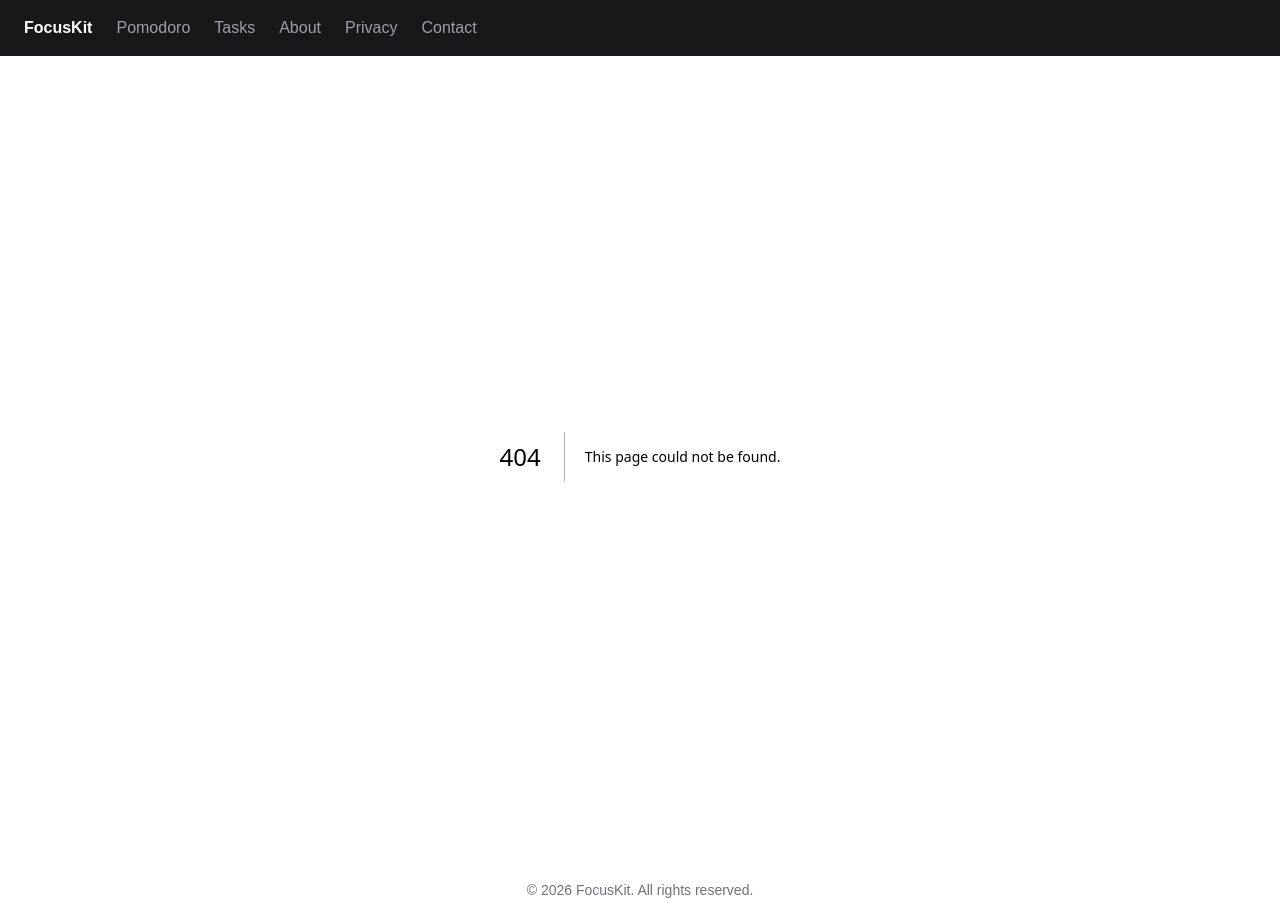
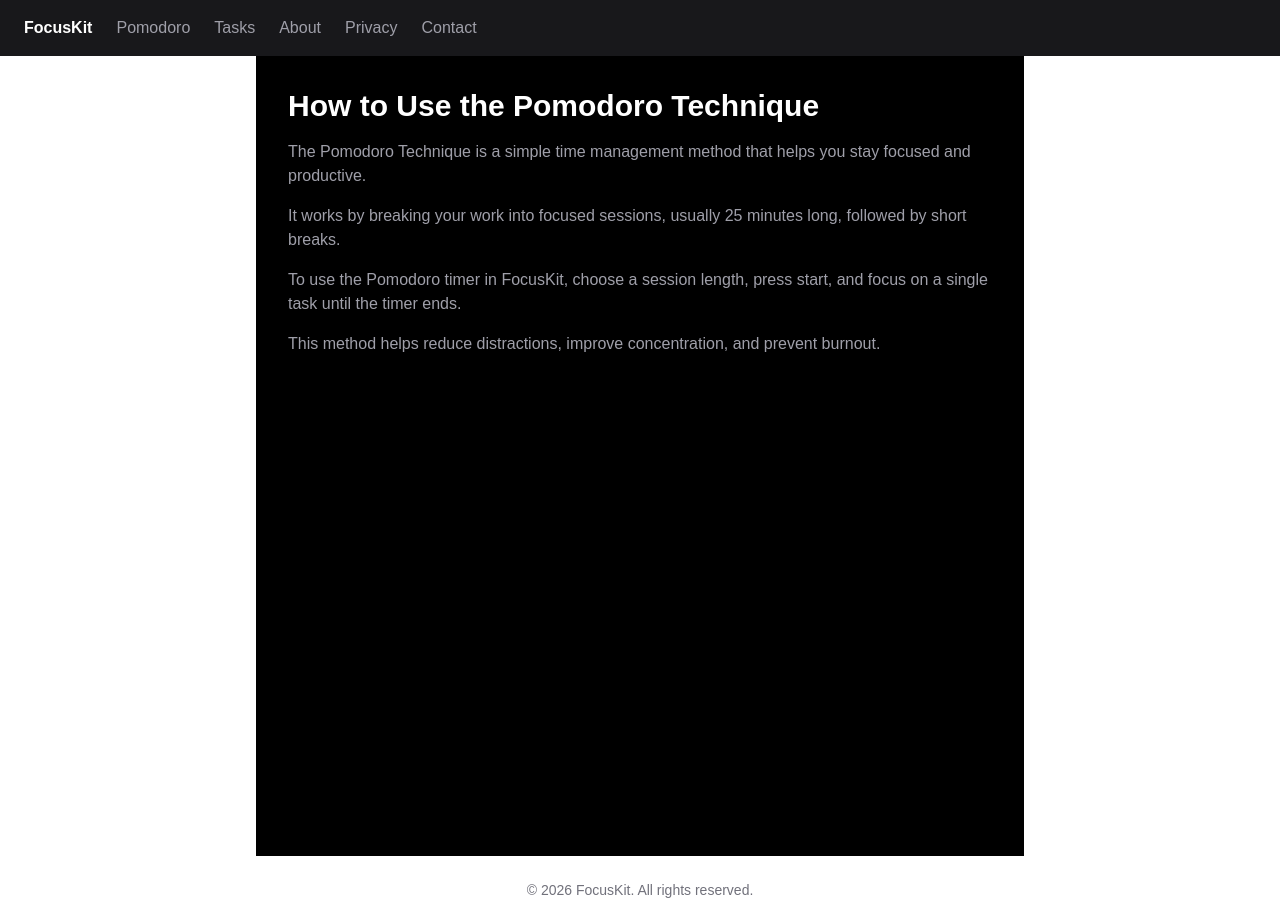
Before and after one commit to SOLTY22/focuskit, a Next.js app: page /how-to-use-pomodoro in a window 1280 px wide. Before the commit this address had no page. Built offline with nearby package versions, Linux system fonts and the light colour scheme.

Commit message:
save progress before seo steps

```diff
--- /dev/null
+++ b/app/how-to-use-pomodoro/page.tsx
@@ -0,0 +1,29 @@
+export default function HowToUsePomodoro() {
+  return (
+    <main className="min-h-screen bg-black text-white p-8 max-w-3xl mx-auto">
+      <h1 className="text-3xl font-bold mb-4">
+        How to Use the Pomodoro Technique
+      </h1>
+
+      <p className="text-zinc-400 mb-4">
+        The Pomodoro Technique is a simple time management method that helps you
+        stay focused and productive.
+      </p>
+
+      <p className="text-zinc-400 mb-4">
+        It works by breaking your work into focused sessions, usually 25 minutes
+        long, followed by short breaks.
+      </p>
+
+      <p className="text-zinc-400 mb-4">
+        To use the Pomodoro timer in FocusKit, choose a session length, press
+        start, and focus on a single task until the timer ends.
+      </p>
+
+      <p className="text-zinc-400">
+        This method helps reduce distractions, improve concentration, and prevent
+        burnout.
+      </p>
+    </main>
+  )
+}
```
